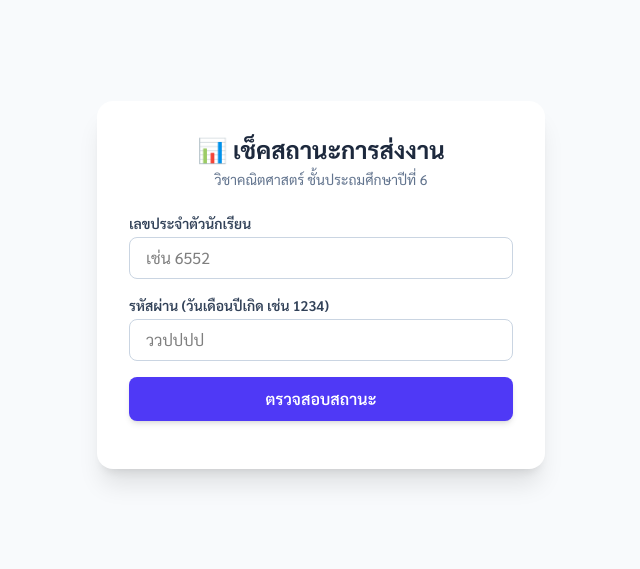
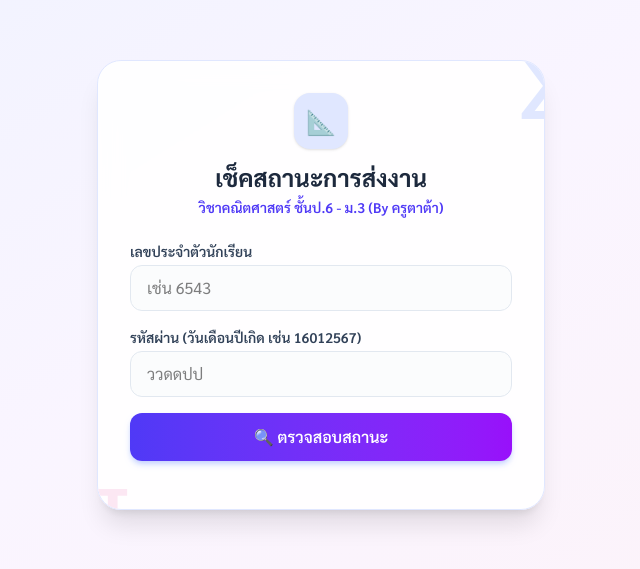
Before and after one commit to tatamathta/Math-KruTata, a plain HTML site: page index.html in a window 1280 px wide. Shown: the part 115-684 px from the top of the page, without its empty margins (319-959 px from the left). Drawn offline with nearby package versions, Linux system fonts and the light colour scheme.

Commit message:
index.html

```diff
--- a/index.html
+++ b/index.html
@@ -10,45 +10,52 @@
         body { font-family: 'Sarabun', sans-serif; }
     </style>
 </head>
-<body class="bg-slate-50 min-h-screen flex items-center justify-center p-4">
-    <div class="max-w-md w-full bg-white rounded-2xl shadow-xl p-8">
-        <div class="text-center mb-6">
-            <h1 class="text-2xl font-bold text-slate-800">📊 เช็คสถานะการส่งงาน</h1>
-            <p class="text-sm text-slate-500 mt-1">วิชาคณิตศาสตร์ ชั้นประถมศึกษาปีที่ 6</p>
+<body class="bg-gradient-to-br from-indigo-50 via-purple-50 to-pink-50 min-h-screen flex items-center justify-center p-4">
+    <div class="max-w-md w-full bg-white/90 backdrop-blur-md rounded-3xl shadow-xl p-8 border border-indigo-100 relative overflow-hidden">
+        <!-- ตกแต่งสัญลักษณ์คณิตศาสตร์น่ารักๆ มุมกล่อง -->
+        <div class="absolute -top-6 -right-6 text-indigo-100 text-7xl select-none pointer-events-none font-bold">∑</div>
+        <div class="absolute -bottom-6 -left-6 text-pink-100 text-7xl select-none pointer-events-none font-bold">π</div>
+
+        <div class="text-center mb-6 relative z-10">
+            <div class="inline-block bg-indigo-100 text-indigo-600 p-3 rounded-2xl mb-3 shadow-sm">
+                <span class="text-2xl">📐</span>
+            </div>
+            <h1 class="text-2xl font-bold text-slate-800">เช็คสถานะการส่งงาน</h1>
+            <p class="text-sm font-semibold text-indigo-600 mt-1">วิชาคณิตศาสตร์ ชั้นป.6 - ม.3 (By ครูตาต้า)</p>
         </div>
 
         <!-- ฟอร์มเข้าสู่ระบบ -->
-        <div id="login-form" class="space-y-4">
+        <div id="login-form" class="space-y-4 relative z-10">
             <div>
                 <label class="block text-sm font-semibold text-slate-700 mb-1">เลขประจำตัวนักเรียน</label>
-                <input type="text" id="studentId" placeholder="เช่น 6552" class="w-full px-4 py-2 border border-slate-300 rounded-lg focus:ring-2 focus:ring-indigo-500 focus:outline-none">
+                <input type="text" id="studentId" placeholder="เช่น 6543" class="w-full px-4 py-2.5 border border-slate-200 rounded-xl focus:ring-2 focus:ring-indigo-400 focus:outline-none bg-slate-50/50">
             </div>
             <div>
-                <label class="block text-sm font-semibold text-slate-700 mb-1">รหัสผ่าน (วันเดือนปีเกิด เช่น 1234)</label>
-                <input type="password" id="password" placeholder="ววปปปป" class="w-full px-4 py-2 border border-slate-300 rounded-lg focus:ring-2 focus:ring-indigo-500 focus:outline-none">
+                <label class="block text-sm font-semibold text-slate-700 mb-1">รหัสผ่าน (วันเดือนปีเกิด เช่น 16012567)</label>
+                <input type="password" id="password" placeholder="ววดดปป" class="w-full px-4 py-2.5 border border-slate-200 rounded-xl focus:ring-2 focus:ring-indigo-400 focus:outline-none bg-slate-50/50">
             </div>
-            <button onclick="checkStatus()" id="submit-btn" class="w-full bg-indigo-600 hover:bg-indigo-700 text-white font-semibold py-2.5 rounded-lg transition duration-200 shadow-md cursor-pointer">
-                ตรวจสอบสถานะ
+            <button onclick="checkStatus()" id="submit-btn" class="w-full bg-gradient-to-r from-indigo-600 to-purple-600 hover:from-indigo-700 hover:to-purple-700 text-white font-semibold py-3 rounded-xl transition duration-200 shadow-md shadow-indigo-200 cursor-pointer">
+                🔍 ตรวจสอบสถานะ
             </button>
             <p id="error-msg" class="text-red-500 text-sm text-center hidden mt-2"></p>
         </div>
 
         <!-- ส่วนแสดงผลสถานะ -->
-        <div id="result-section" class="hidden space-y-4">
-            <div class="bg-indigo-50 p-4 rounded-xl border border-indigo-100 text-center">
+        <div id="result-section" class="hidden space-y-4 relative z-10">
+            <div class="bg-gradient-to-r from-indigo-50 to-purple-50 p-4 rounded-2xl border border-indigo-100 text-center shadow-sm">
                 <h2 id="res-name" class="text-lg font-bold text-indigo-900"></h2>
-                <p id="res-nickname" class="text-sm text-indigo-600 mt-0.5"></p>
+                <p id="res-nickname" class="text-sm text-indigo-600 mt-0.5 font-medium"></p>
             </div>
 
             <div>
-                <h3 class="text-sm font-semibold text-slate-700 mb-2">สถานะการส่งงานทั้งหมด:</h3>
+                <h3 class="text-sm font-semibold text-slate-700 mb-2">📋 สถานะการส่งงานทั้งหมด:</h3>
                 <div id="homework-list" class="space-y-2 max-h-60 overflow-y-auto pr-1">
                     <!-- รายการงานจะแสดงตรงนี้อัตโนมัติ -->
                 </div>
             </div>
 
-            <button onclick="logout()" class="w-full bg-slate-200 hover:bg-slate-300 text-slate-700 font-semibold py-2 rounded-lg transition duration-200 cursor-pointer">
-                🔍 ค้นหาใหม่อีกครั้ง
+            <button onclick="logout()" class="w-full bg-slate-100 hover:bg-slate-200 text-slate-700 font-semibold py-2.5 rounded-xl transition duration-200 cursor-pointer shadow-sm">
+                🔄 ค้นหาใหม่อีกครั้ง
             </button>
         </div>
     </div>
@@ -86,7 +93,7 @@
 
                     data.homeworks.forEach(hw => {
                         const div = document.createElement('div');
-                        div.className = "flex justify-between items-center bg-slate-50 border border-slate-200 px-4 py-2.5 rounded-lg text-sm";
+                        div.className = "flex justify-between items-center bg-slate-50 border border-slate-100 px-4 py-2.5 rounded-xl text-sm shadow-xs";
                         div.innerHTML = `<span class="text-slate-700 font-medium">${hw.title}</span><span class="text-lg">${hw.status}</span>`;
                         listContainer.appendChild(div);
                     });
@@ -102,7 +109,7 @@
                 errorMsg.classList.remove('hidden');
             } finally {
                 btn.disabled = false;
-                btn.textContent = "ตรวจสอบสถานะ";
+                btn.textContent = "🔍 ตรวจสอบสถานะ";
             }
         }
 
```
